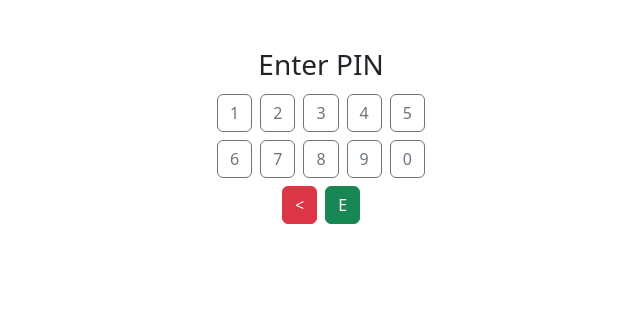
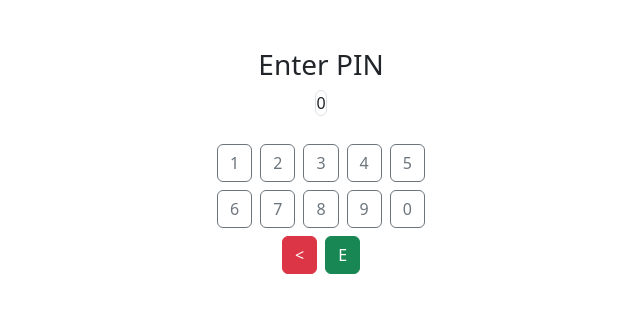
Before and after one commit to Dilnoza-Tasheva/homework67, a React (Vite) app: page / in a window 1280 px wide. Shown: the top 312 px of the page, without its empty margins (319-959 px from the left). Built offline with nearby package versions, Linux system fonts and the light colour scheme.

Commit message:
Added another div to the component layout to demonstrate the numbers entered. Need to change them to the symbol '*'

```diff
--- a/src/Containers/pinClicker.tsx
+++ b/src/Containers/pinClicker.tsx
@@ -3,7 +3,7 @@ import { addNumber, confirmPin } from './pinClickerSlice.ts';
 import { RootState } from '../app/store.ts';
 
 const PinClicker = () => {
-  const {userMessage} = useSelector((state: RootState) => state.pinClicker);
+  const {userMessage, input} = useSelector((state: RootState) => state.pinClicker);
   const dispatch = useDispatch();
 
   const clickNumber = (number: string) => {
@@ -18,7 +18,10 @@ const PinClicker = () => {
     <>
       <div className="d-flex flex-column align align-items-center mt-5">
         <h3>Enter PIN</h3>
-        <div>{userMessage}</div>
+        <div className="border rounded text-center mb-3">
+          <div>{input.length}</div>
+        </div>
+        <div className="mb-2 text-center">{userMessage}</div>
 
         <div className="d-flex flex-wrap justify-content-center" style={{ width: '220px' }}>
           {[1, 2, 3, 4, 5, 6, 7, 8, 9, 0].map((number) => (
```
